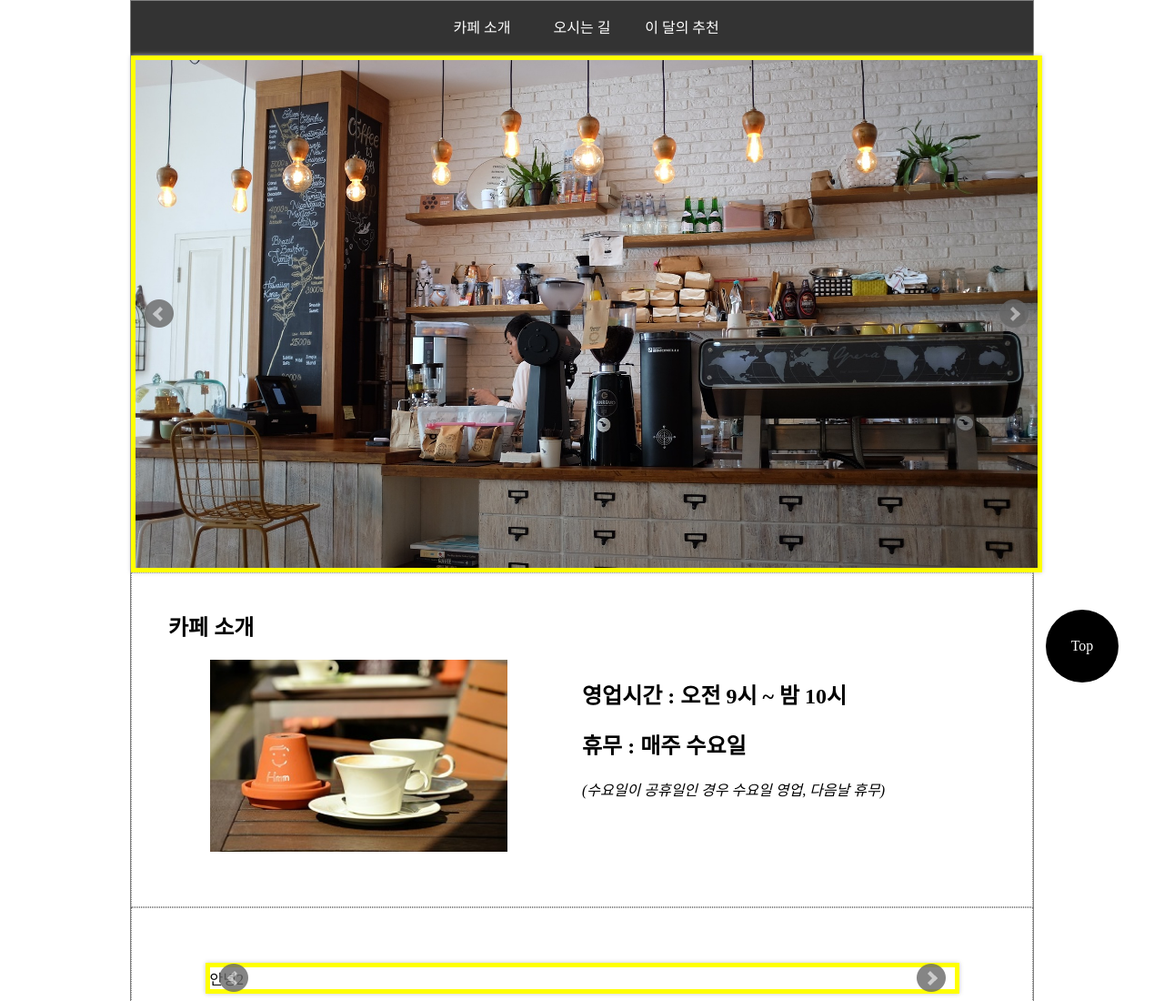
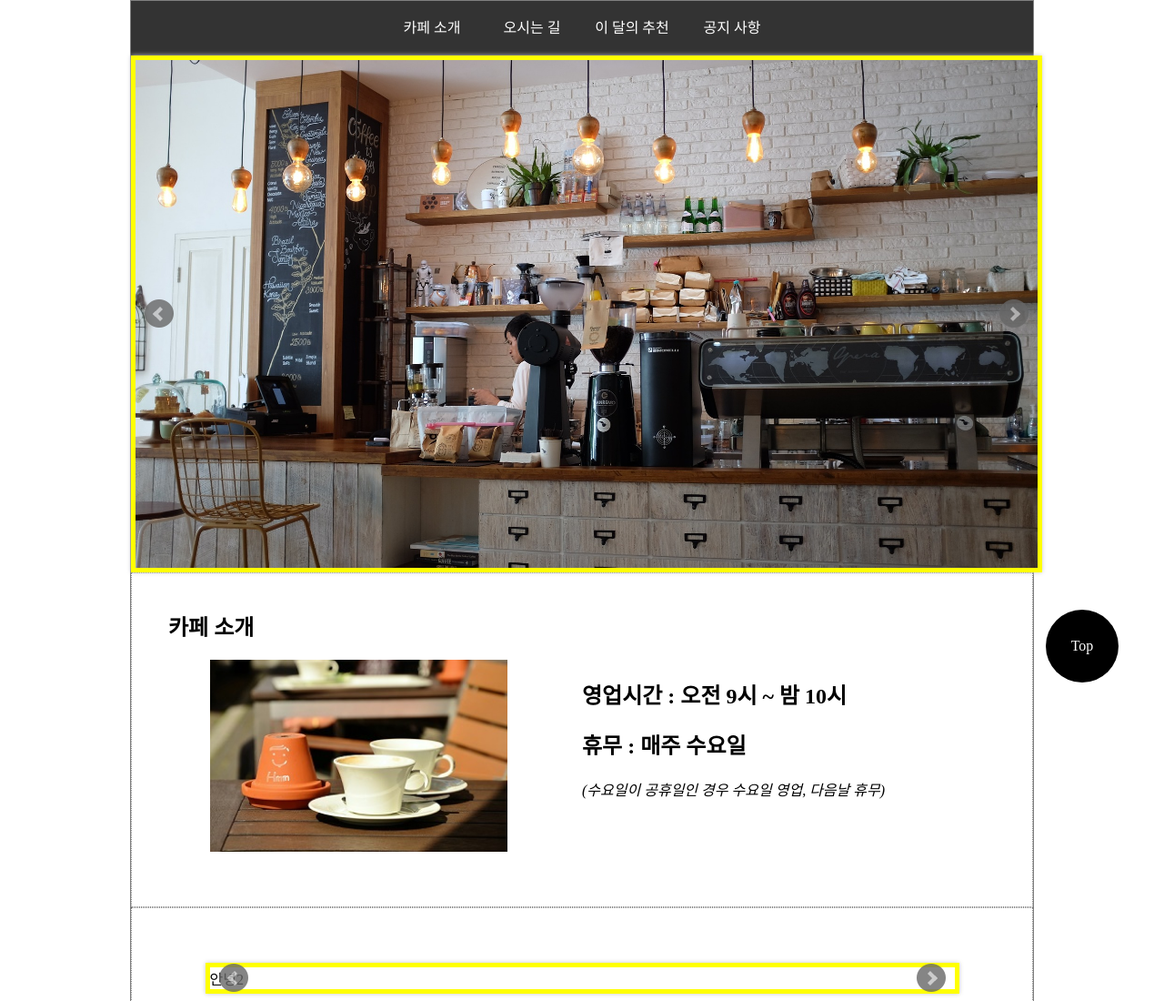
Before and after one commit to ssu20/Hunger-Countermeasures, a plain HTML site: page index.html in a window 1280 px wide. Shown: the top 1100 px of the page at 91% size. Drawn offline with Linux system fonts and the light colour scheme.

Commit message:
Update index.html

```diff
--- a/index.html
+++ b/index.html
@@ -56,6 +56,7 @@
                     <li><a href="#sec1">카페 소개</a></li>
                     <li><a href="#sec2">오시는 길</a></li>
                     <li><a href="#sec3">이 달의 추천</a></li>
+                    <li><a href="#sec3">공지 사항</a></li>
                 </ul>
             </nav>
         </header>
```
